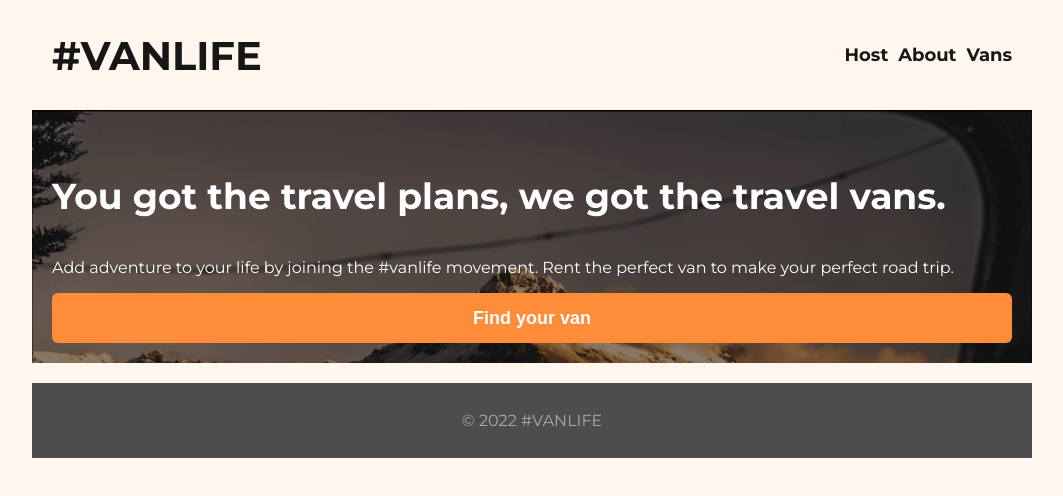
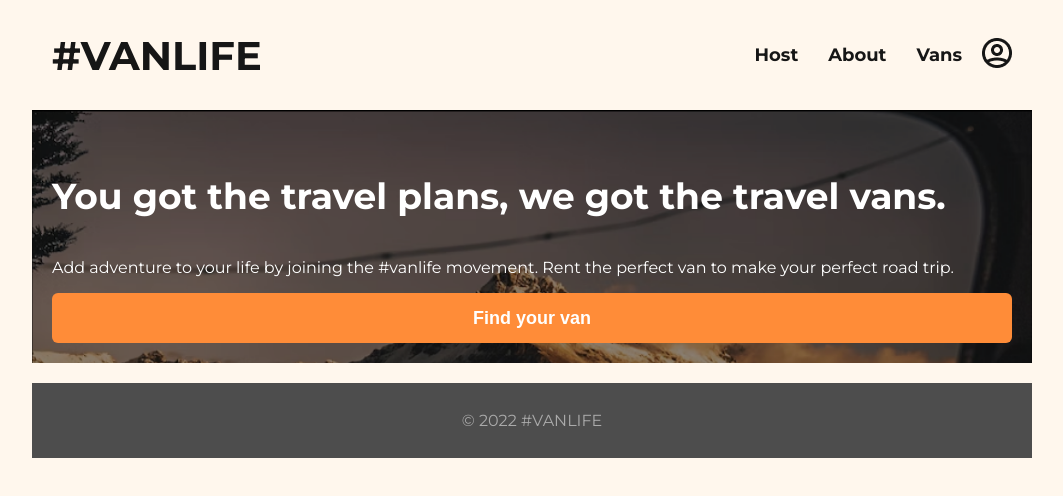
Before and after one commit to jasnmar/scrimba-ar-vanLife, a React (Vite) app: page / in a window 1280 px wide. Shown: the top 496 px of the page, without its empty margins (108-1171 px from the left). Built offline with nearby package versions, Linux system fonts and the light colour scheme; what miragejs would draw is missing.

Commit message:
Update Nav for Login Page

```diff
--- a/src/components/Nav/Nav.css
+++ b/src/components/Nav/Nav.css
@@ -7,8 +7,10 @@
   height: 110px;
 }
 
-.nav--items > a {
-  text-decoration: none;
+.nav--items {
+ display: flex;
+ align-items: center;
+ gap: 20px;
 }
 
 .nav--home {
--- a/src/components/Nav/Nav.jsx
+++ b/src/components/Nav/Nav.jsx
@@ -1,5 +1,6 @@
 import "./Nav.css"
-import { NavLink } from "react-router-dom"
+import { NavLink, Link } from "react-router-dom"
+import avatar from "../../assets/avatar.png"
 
 function Nav() {
   return (
@@ -10,6 +11,7 @@ function Nav() {
           <NavLink className={({isActive})=> isActive ? "activeLink nav--item" : "nav--item"} to="host">Host</NavLink>
           <NavLink className={({isActive})=> isActive ? "activeLink nav--item" : "nav--item"} to="about">About</NavLink>
           <NavLink className={({isActive})=> isActive ? "activeLink nav--item" : "nav--item"} to="vans">Vans</NavLink>
+          <Link to="login" className="login-link"> <img src={avatar} className="login-icon" /></Link>
         </div>
       </nav>
     </>
```
Also changed, not shown: src/assets/avatar.png (added).
